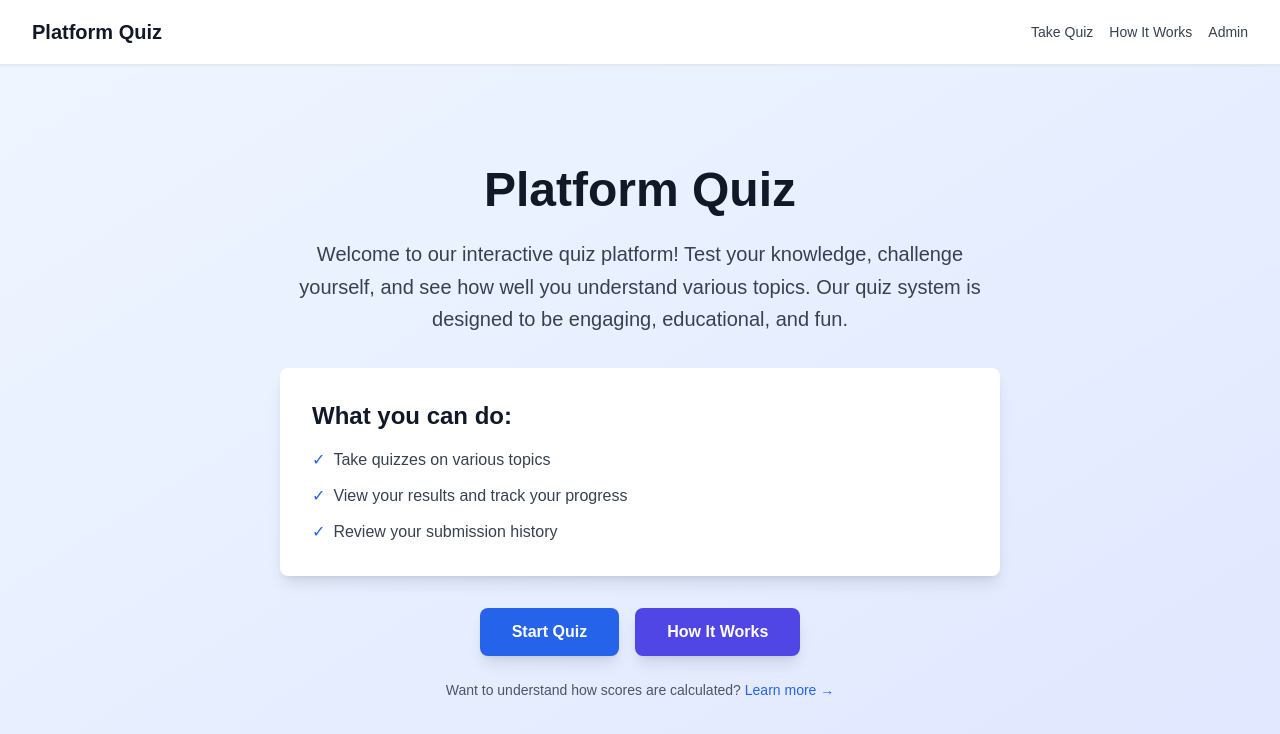
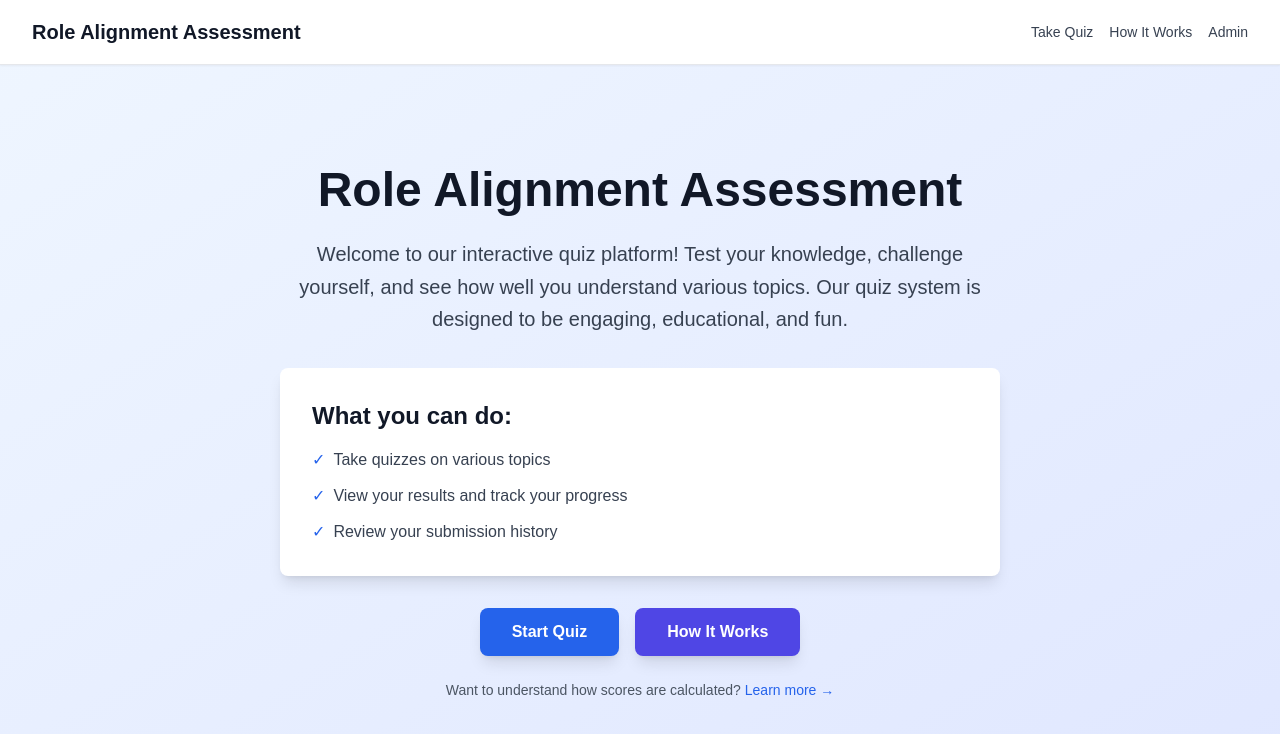
Before and after one commit to Phronesis2025/platform_quiz, a Next.js app: page / in a window 1280 px wide. Shown: the top 734 px of the page. Built offline with nearby package versions, Linux system fonts and the light colour scheme.

Commit message:
Rename Platform Quiz to Role Alignment Assessment throughout the site

```diff
--- a/app/how-it-works/page.tsx
+++ b/app/how-it-works/page.tsx
@@ -13,7 +13,7 @@ export default function HowItWorksPage() {
                 href="/"
                 className="text-xl font-bold text-gray-900 dark:text-white hover:text-blue-600 dark:hover:text-blue-400 transition-colors"
               >
-                Platform Quiz
+                Role Alignment Assessment
               </Link>
             </div>
             <nav className="flex items-center gap-4">
--- a/app/layout.tsx
+++ b/app/layout.tsx
@@ -2,8 +2,9 @@ import type { Metadata } from "next";
 import "./globals.css";
 
 export const metadata: Metadata = {
-  title: "Platform Quiz",
-  description: "Test your knowledge with our platform quiz",
+  title: "Role Alignment Assessment",
+  description:
+    "Identify how individuals naturally approach problem-solving, risk, and delivery under pressure",
 };
 
 export default function RootLayout({
@@ -13,9 +14,7 @@ export default function RootLayout({
 }>) {
   return (
     <html lang="en">
-      <body className="antialiased">
-        {children}
-      </body>
+      <body className="antialiased">{children}</body>
     </html>
   );
 }
--- a/app/page.tsx
+++ b/app/page.tsx
@@ -12,7 +12,7 @@ export default function Home() {
                 href="/"
                 className="text-xl font-bold text-gray-900 dark:text-white hover:text-blue-600 dark:hover:text-blue-400 transition-colors"
               >
-                Platform Quiz
+                Role Alignment Assessment
               </Link>
             </div>
             <nav className="flex items-center gap-4">
@@ -44,7 +44,7 @@ export default function Home() {
         <div className="max-w-3xl mx-auto px-6 py-12 text-center">
           {/* Main heading */}
           <h1 className="text-5xl font-bold text-gray-900 dark:text-white mb-6">
-            Platform Quiz
+            Role Alignment Assessment
           </h1>
 
           {/* Description paragraph */}
```
Also changed, not shown: 2 other files (tests, documents, lock files or other folders).
